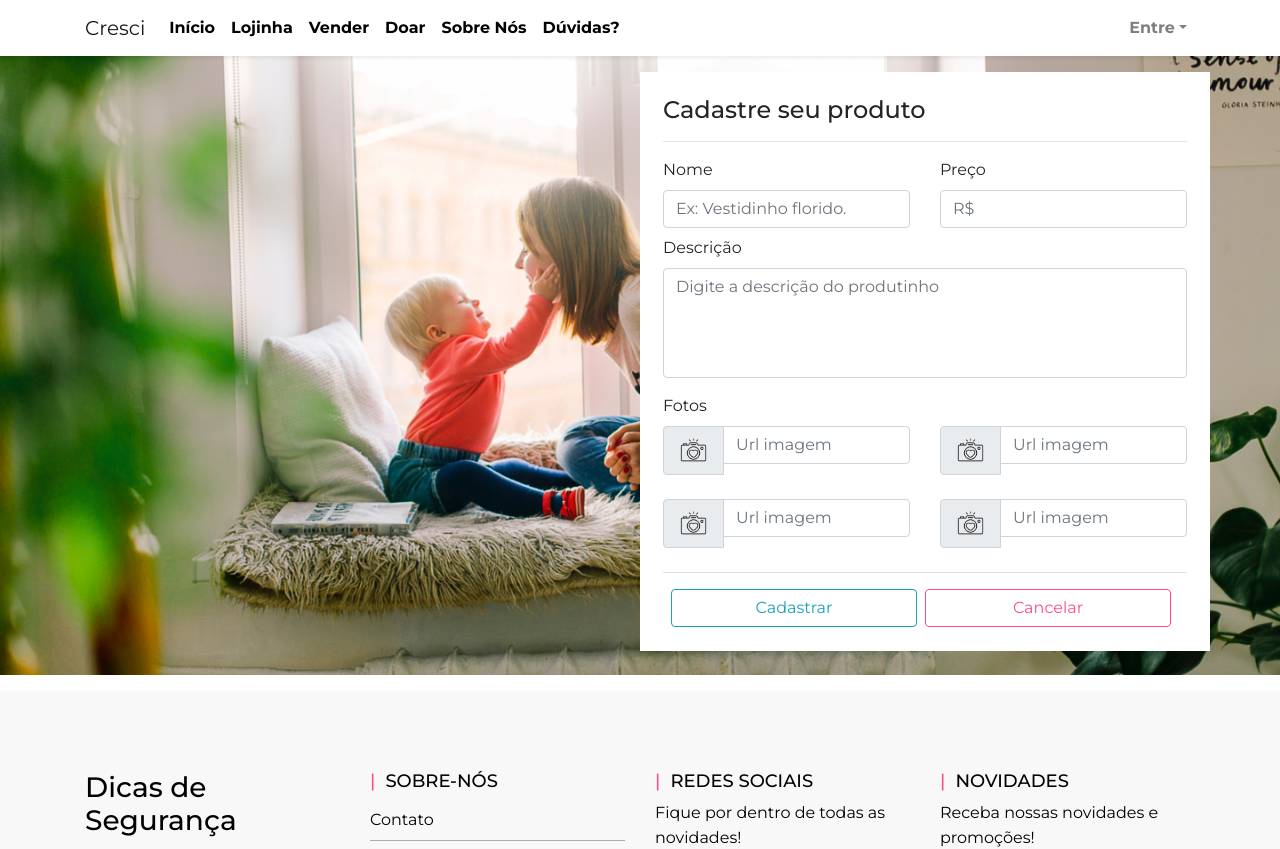
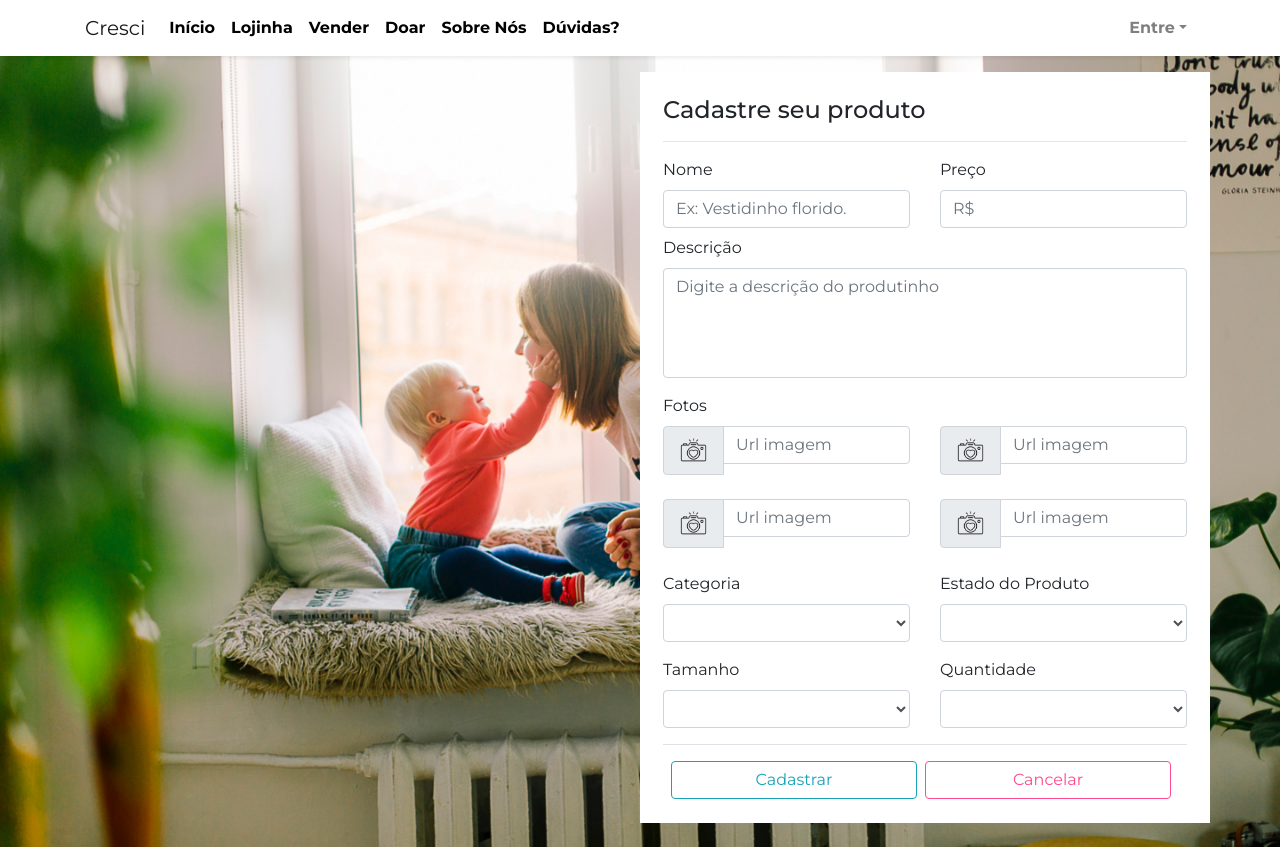
Before and after one commit to gabriellimma/cresci, an Angular app in the folder siteCresci/: page /cadastro-produto in a window 1280 px wide. Shown: the top 849 px of the page. Built offline with nearby package versions, Linux system fonts and the light colour scheme.

Commit message:
reimplementando classe de produto, adicionando campos  faltantes na pagina de cadastro, remodelando o backend para suprir os dados de cadastro de produto

```diff
--- a/siteCresci/src/app/cadastro-produto/cadastro-produto.component.html
+++ b/siteCresci/src/app/cadastro-produto/cadastro-produto.component.html
@@ -16,10 +16,9 @@
               <input type="number" name="preco" class="form-control mb-2" placeholder="R$" [(ngModel)]="produto.preco">
             </div>
             <div class="form-group col-md-12">
-              <label for="exampleFormControlTextarea1">Descrição</label>
-              <textarea id="desc" class="form-control" style="resize: none" name="descricao"
-                id="exampleFormControlTextarea1" rows="4" placeholder="Digite a descrição do produtinho"
-                [(ngModel)]="produto.descricao"></textarea>
+              <label for="texto-descricao">Descrição</label>
+              <textarea class="form-control" style="resize: none" name="descricao"
+                id="texto-descricao" rows="4" placeholder="Digite a descrição do produtinho"[(ngModel)]="produto.descricao"></textarea>
             </div>
             <div class="col-md-12">
               <label for="nome">Fotos</label>
@@ -52,10 +51,9 @@
               <input type="text" class="form-control" name="foto4" placeholder="Url imagem" aria-label="Username"
                 aria-describedby="basic-addon1" [(ngModel)]="produto.foto4">
             </div>
-
-            <!-- <div class="form-group col-md-6">
+            <div class="form-group col-md-6">
               <label for="exampleFormControlSelect1">Categoria</label>
-                        <select class="form-control" id="exampleFormControlSelect1">
+              <select class="form-control" id="exampleFormControlSelect1" [(ngModel)]="produto.categoria">
                 <option disabled="disabled">Selecione</option>
                 <option>Body</option>
                 <option>Bermudinha</option>
@@ -66,10 +64,10 @@
                 <option>Shorts</option>
                 <option>Vestidinho</option>
               </select>
-                    </div> -->
-            <!-- <div class="form-group col-md-6">
+            </div>
+            <div class="form-group col-md-6">
               <label for="exampleFormControlSelect1">Estado do Produto</label>
-                        <select class="form-control" id="exampleFormControlSelect1">
+              <select class="form-control" id="exampleFormControlSelect1" [(ngModel)]="produto.estado">
                 <option disabled>Selecione</option>
                 <option>Usado</option>
                 <option>Nunca Usado</option>
@@ -77,7 +75,7 @@
             </div>
             <div class="form-group col-md-6">
               <label for="exampleFormControlSelect1">Tamanho</label>
-                        <select class="form-control" id="exampleFormControlSelect1">
+              <select class="form-control" id="exampleFormControlSelect1" [(ngModel)]="produto.tamanho">
                 <option disabled="disabled">Selecione</option>
                 <option>RN</option>
                 <option>PP</option>
@@ -89,7 +87,7 @@
             </div>
             <div class="form-group col-md-6">
               <label for="exampleFormControlSelect1">Quantidade</label>
-                        <select class="form-control" id="exampleFormControlSelect1">
+              <select class="form-control" id="exampleFormControlSelect1" [(ngModel)]="produto.quantidade">
                 <option disabled="disabled">Selecione</option>
                 <option>1</option>
                 <option>2</option>
@@ -97,8 +95,7 @@
                 <option>4</option>
                 <option>5</option>
               </select>
-                    </div> -->
-            <!-- </div> -->
+            </div>
           </div>
           <div class="modal-footer">
             <button type="button" class="btn btn-outline-info col-md-6" data-dismiss="modal"
--- a/siteCresci/src/app/model/Produto.ts
+++ b/siteCresci/src/app/model/Produto.ts
@@ -4,6 +4,8 @@ export class Produto {
 	public  titulo: string;
 	public  descricao: string;
 	public  tamanho: string;
+	public  estado: string;
+	public  categoria: string;
 	public  quantidade: number;
 	public  preco: number;
 	public  foto1: string;
```
Also changed, not shown: 2 other files (tests, documents, lock files or other folders). Lines whose indentation alone changed are shown as unchanged.
